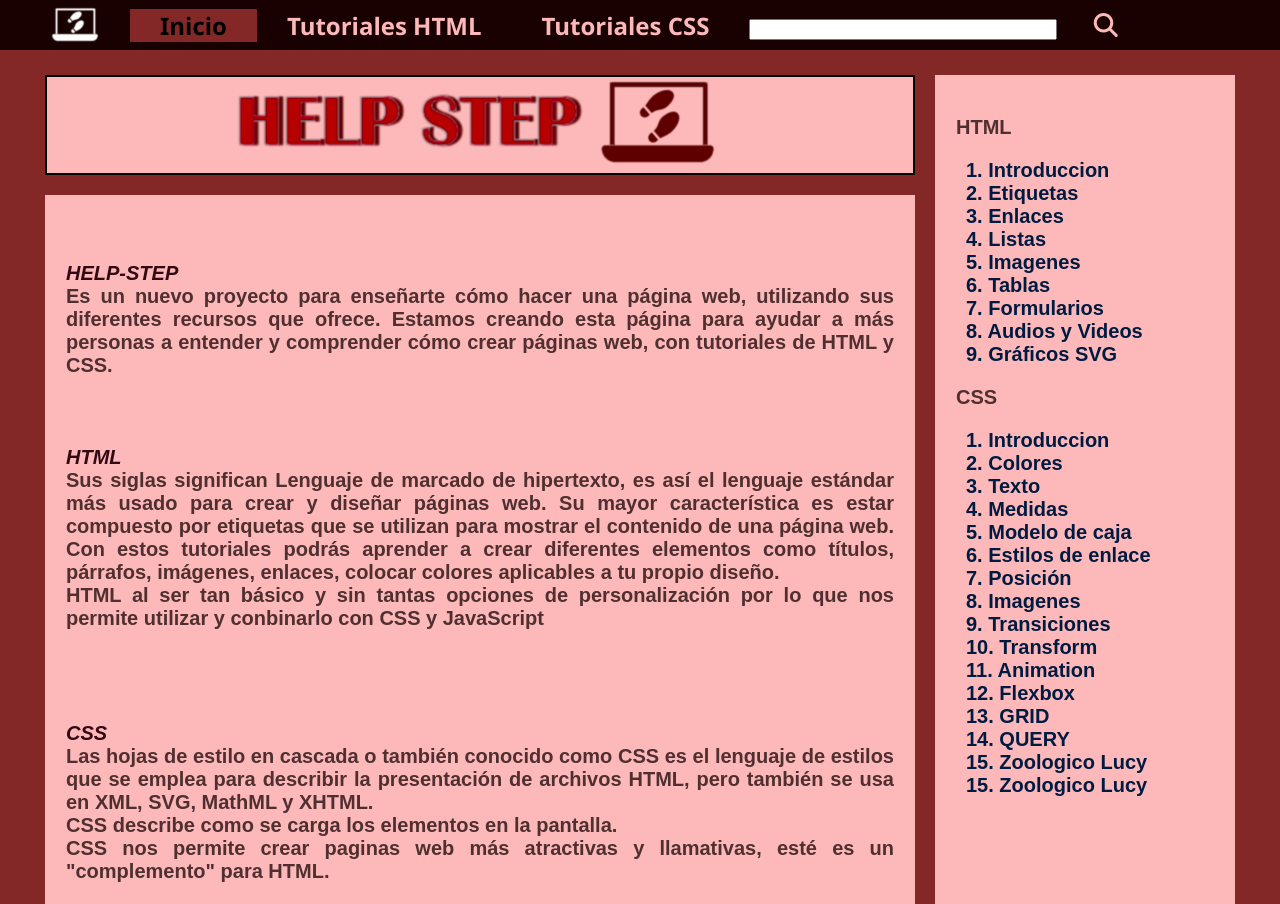
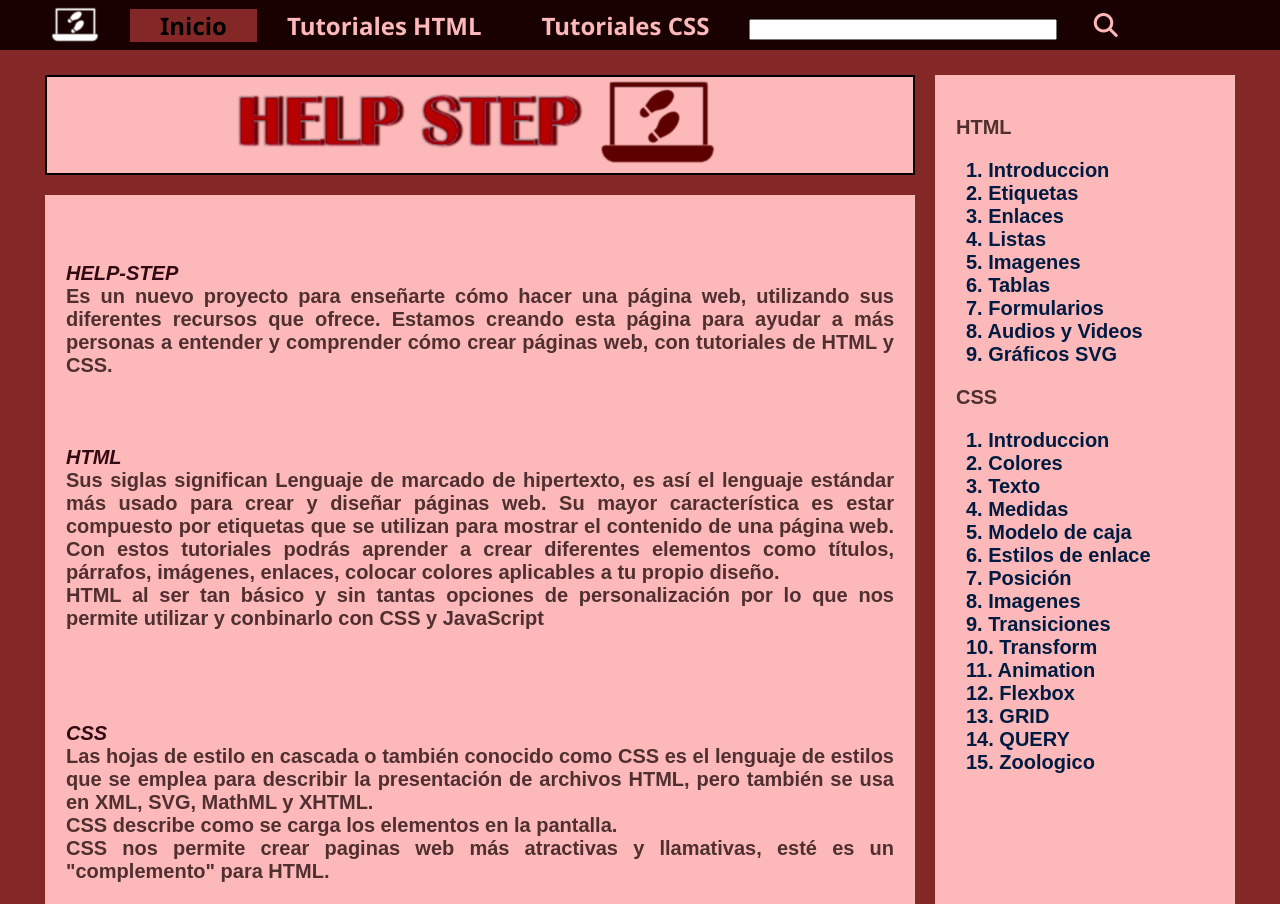
Before and after one commit to LuJimenez06/LuJimenez06, a plain HTML site: page index.html in a window 1280 px wide. Shown: the top 904 px of the page. Drawn offline with Linux system fonts and the light colour scheme.

Commit message:
Update index.html

```diff
--- a/index.html
+++ b/index.html
@@ -58,8 +58,8 @@
             <a href="CSS-12.html"> 12. Flexbox </a><br>
             <a href="CSS-13.html"> 13. GRID </a><br>
             <a href="CSS-14.html"> 14. QUERY </a><br>
-            <a href="zoologicoLucy/index"> 15. Zoologico Lucy </a><br>
-            <a href="zoologicoFelix/index"> 15. Zoologico Lucy </a><br>
+            <a href="zoologicoLucy/index"> 15. Zoologico</a><br>
+
         </div>
         <div class="items item4">
             <br>
```
